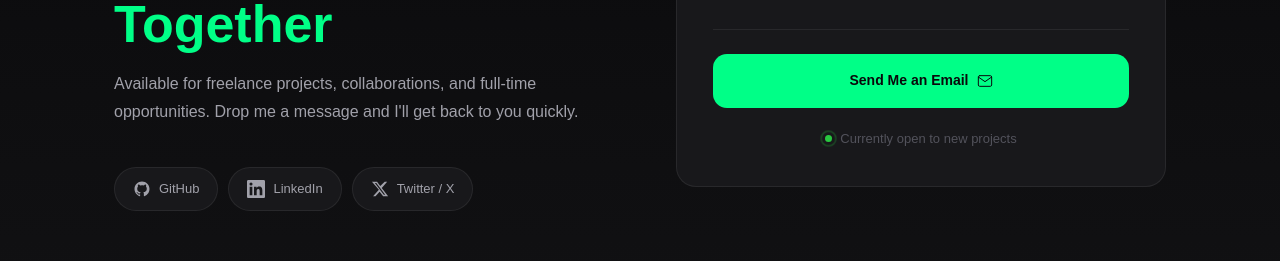
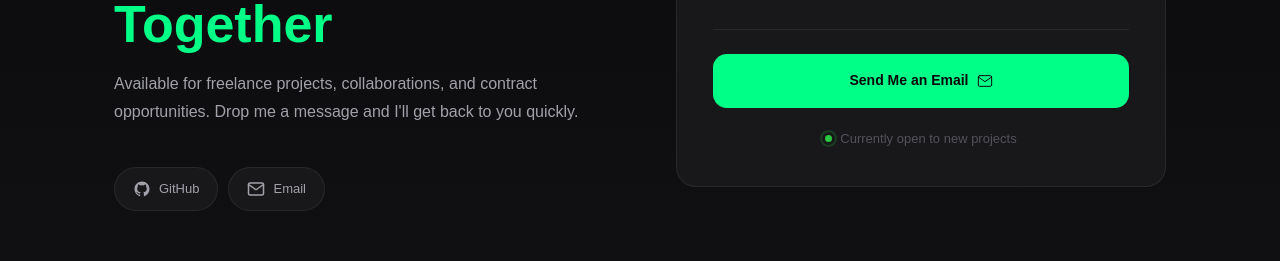
Before and after one commit to Lamhace/MyPortfolio, a React (Create React App) app: page / in a window 1280 px wide. Shown: the part 4450-4711 px from the top of the page. Built offline with nearby package versions, Linux system fonts and the light colour scheme; a web font is replaced by a local one.

Commit message:
Update contact links and descriptionfix: remove placeholder social links

```diff
--- a/src/components/Contact.js
+++ b/src/components/Contact.js
@@ -12,20 +12,12 @@ const socials = [
     ),
   },
   {
-    label: 'LinkedIn',
-    href: 'https://linkedin.com/in/yourusername', // ✏️ Replace with your LinkedIn
+    label: 'Email',
+    href: 'mailto:Oladimejiojo93@gmail.com',
     icon: (
-      <svg width="18" height="18" viewBox="0 0 24 24" fill="currentColor">
-        <path d="M20.447 20.452h-3.554v-5.569c0-1.328-.027-3.037-1.852-3.037-1.853 0-2.136 1.445-2.136 2.939v5.667H9.351V9h3.414v1.561h.046c.477-.9 1.637-1.85 3.37-1.85 3.601 0 4.267 2.37 4.267 5.455v6.286zM5.337 7.433a2.062 2.062 0 01-2.063-2.065 2.064 2.064 0 112.063 2.065zm1.782 13.019H3.555V9h3.564v11.452zM22.225 0H1.771C.792 0 0 .774 0 1.729v20.542C0 23.227.792 24 1.771 24h20.451C23.2 24 24 23.227 24 22.271V1.729C24 .774 23.2 0 22.222 0h.003z" />
-      </svg>
-    ),
-  },
-  {
-    label: 'Twitter / X',
-    href: 'https://twitter.com/yourusername', // ✏️ Replace with your Twitter
-    icon: (
-      <svg width="18" height="18" viewBox="0 0 24 24" fill="currentColor">
-        <path d="M18.244 2.25h3.308l-7.227 8.26 8.502 11.24H16.17l-4.714-6.231-5.401 6.231H2.748l7.73-8.835L1.254 2.25H8.08l4.253 5.622zm-1.161 17.52h1.833L7.084 4.126H5.117z" />
+      <svg width="18" height="18" viewBox="0 0 24 24" fill="none" stroke="currentColor" strokeWidth="2" strokeLinecap="round" strokeLinejoin="round">
+        <path d="M4 4h16c1.1 0 2 .9 2 2v12c0 1.1-.9 2-2 2H4c-1.1 0-2-.9-2-2V6c0-1.1.9-2 2-2z" />
+        <polyline points="22,6 12,13 2,6" />
       </svg>
     ),
   },
@@ -52,7 +44,7 @@ export default function Contact() {
               <span className="contact-accent">Together</span>
             </h2>
             <p className="section-sub" style={{ marginBottom: '40px' }}>
-              Available for freelance projects, collaborations, and full-time opportunities.
+              Available for freelance projects, collaborations, and contract opportunities.
               Drop me a message and I'll get back to you quickly.
             </p>
 
```
